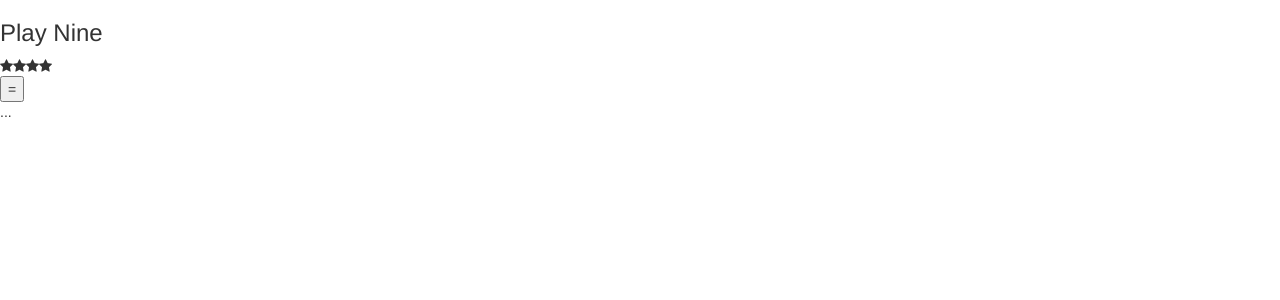
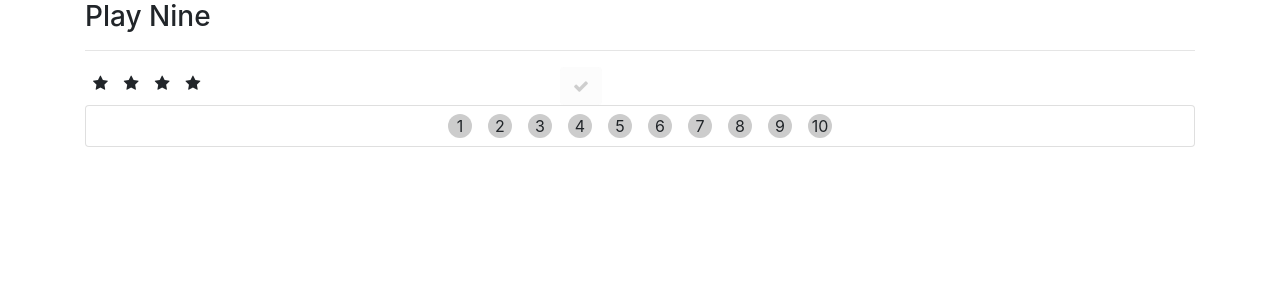
Before and after one commit to brauliolomeli/numbers-game, a React (Create React App) app: page / in a window 1280 px wide. Shown: the top 300 px of the page. Built offline with nearby package versions, Linux system fonts and the light colour scheme.

Commit message:
Add logic to verify an answer

```diff
--- a/package.json
+++ b/package.json
@@ -3,9 +3,9 @@
   "version": "0.1.0",
   "private": true,
   "dependencies": {
-    "bootstrap": "^3.3.7",
+    "bootstrap": "^4.0.0-alpha.6",
+    "font-awesome": "^4.7.0",
     "react": "^15.6.1",
-    "react-bootstrap": "^0.31.0",
     "react-dom": "^15.6.1",
     "react-scripts": "1.0.10"
   },
--- a/src/Game.js
+++ b/src/Game.js
@@ -1,40 +1,118 @@
 import React, { Component } from 'react';
 
 const Stars = (props) => {
+    const arrayOfStars = Array(props.numOfStars).fill(0)
+        .map((x, i) => <i key={i} className="fa fa-star"></i>);
     return (
-        <div>
-            <i className="fa fa-star"></i>
-            <i className="fa fa-star"></i>
-            <i className="fa fa-star"></i>
-            <i className="fa fa-star"></i>
+        <div className="col-5">
+            {arrayOfStars}
         </div>
     );
 }
 
 const Button = (props) => {
+    let button;
+    switch(props.answerIsCorrect) {
+        case true:
+            button = (
+                <button className="btn btn-success">
+                    <i className="fa fa-check"></i>
+                </button>
+            );
+            break;
+        case false:
+            button = (
+                <button className="btn btn-danger">
+                    <i className="fa fa-times"></i>
+                </button>
+            );
+            break;
+        default:
+            button = (
+                <button className="btn"
+                    onClick={props.checkAnswer}
+                    disabled={props.selectedNumbers.length === 0}>
+                    <i className="fa fa-check"></i>
+                </button>
+            );
+            break;
+    }
     return (
-        <div>
-            <button>=</button>
+        <div className="col-2">
+            {button}
         </div>
     );
 }
 
 const Answer = (props) => {
     return (
-        <div>
-            ...
+        <div className="col-5">
+            {props.selectedNumbers.map((number, i) => (
+                <span onClick={()=>props.unselectNumber(number)} key={i}>{number}</span>
+            ))}
         </div>
     );
 }
 
+const Numbers = (props) => {
+    const numberClassName = (number) => {
+        if (props.selectedNumbers.indexOf(number) >= 0) {
+            return 'selected';
+        }
+    }
+    return (
+        <div className="card text-center">
+            <div>
+                {Numbers.list.map((x, index) =>
+                    <span key={index} className={numberClassName(index+1)}
+                    onClick={() => props.selectNumber(index+1)}>{index+1}</span>
+                )}
+            </div>
+        </div>
+    );
+}
+Numbers.list = Array(10).fill(0);
+
 class Game extends Component {
+    state = {
+        selectedNumbers: [],
+        numOfStars: 1 + Math.floor(Math.random() * 9),
+        answerIsCorrect: null
+    };
+    selectNumber = (clickedNumber) => {
+        if(this.state.selectedNumbers.indexOf(clickedNumber) >= 0){ return; }
+        this.setState(prevState => ({
+            selectedNumbers: prevState.selectedNumbers.concat(clickedNumber)
+        }));
+    };
+    unselectNumber = (clickedNumber) => {
+        this.setState(prevState => ({
+            selectedNumbers: prevState.selectedNumbers.filter(n => n !== clickedNumber)
+        }));
+    };
+    checkAnswer = () => {
+        console.log(this.state.numOfStars, this.state.selectedNumbers.reduce((n1, n2) => n1 + n2, 0))
+        this.setState(prevState => ({
+            answerIsCorrect:
+                prevState.numOfStars === prevState.selectedNumbers.reduce((n1, n2) => n1 + n2, 0)
+        }))
+    }
     render() {
+        const {selectedNumbers, numOfStars, answerIsCorrect} = this.state;
         return (
-      <div>
+            <div className="container">
                 <h3>Play Nine</h3>
-        <Stars />
-        <Button />
-        <Answer />
+                <hr />
+                <div className="row">
+                    <Stars numOfStars={numOfStars}/>
+                    <Button selectedNumbers={selectedNumbers}
+                        checkAnswer={this.checkAnswer}
+                        answerIsCorrect={answerIsCorrect}/>
+                    <Answer selectedNumbers={selectedNumbers}
+                        unselectNumber={this.unselectNumber} />
+                </div>
+                <Numbers selectedNumbers={selectedNumbers}
+                    selectNumber={this.selectNumber} />
             </div>
         );
     }
--- a/src/index.css
+++ b/src/index.css
@@ -3,3 +3,28 @@ body {
   padding: 0;
   font-family: sans-serif;
 }
+
+.fa-star {
+  margin: 0.5em;
+  font-size: 24px;
+}
+
+span {
+  display: inline-block;
+  margin: 0.5em;
+  text-align: center;
+  background-color: #CCC;
+  width: 24px;
+  border-radius: 50%;
+  cursor: pointer;
+}
+.selected {
+  background-color: #eee;
+  color: #ddd;
+  cursor: not-allowed;
+}
+.used {
+  background-color: #aaddaa;
+  color: #99bb99;
+  cursor: not-allowed;
+}
--- a/src/index.js
+++ b/src/index.js
@@ -2,7 +2,6 @@ import React from 'react';
 import ReactDOM from 'react-dom';
 import './index.css';
 import 'bootstrap/dist/css/bootstrap.css';
-import 'bootstrap/dist/css/bootstrap-theme.css';
 import 'font-awesome/css/font-awesome.min.css';
 import App from './App';
 import registerServiceWorker from './registerServiceWorker';
```
Lines whose indentation alone changed are shown as unchanged.
